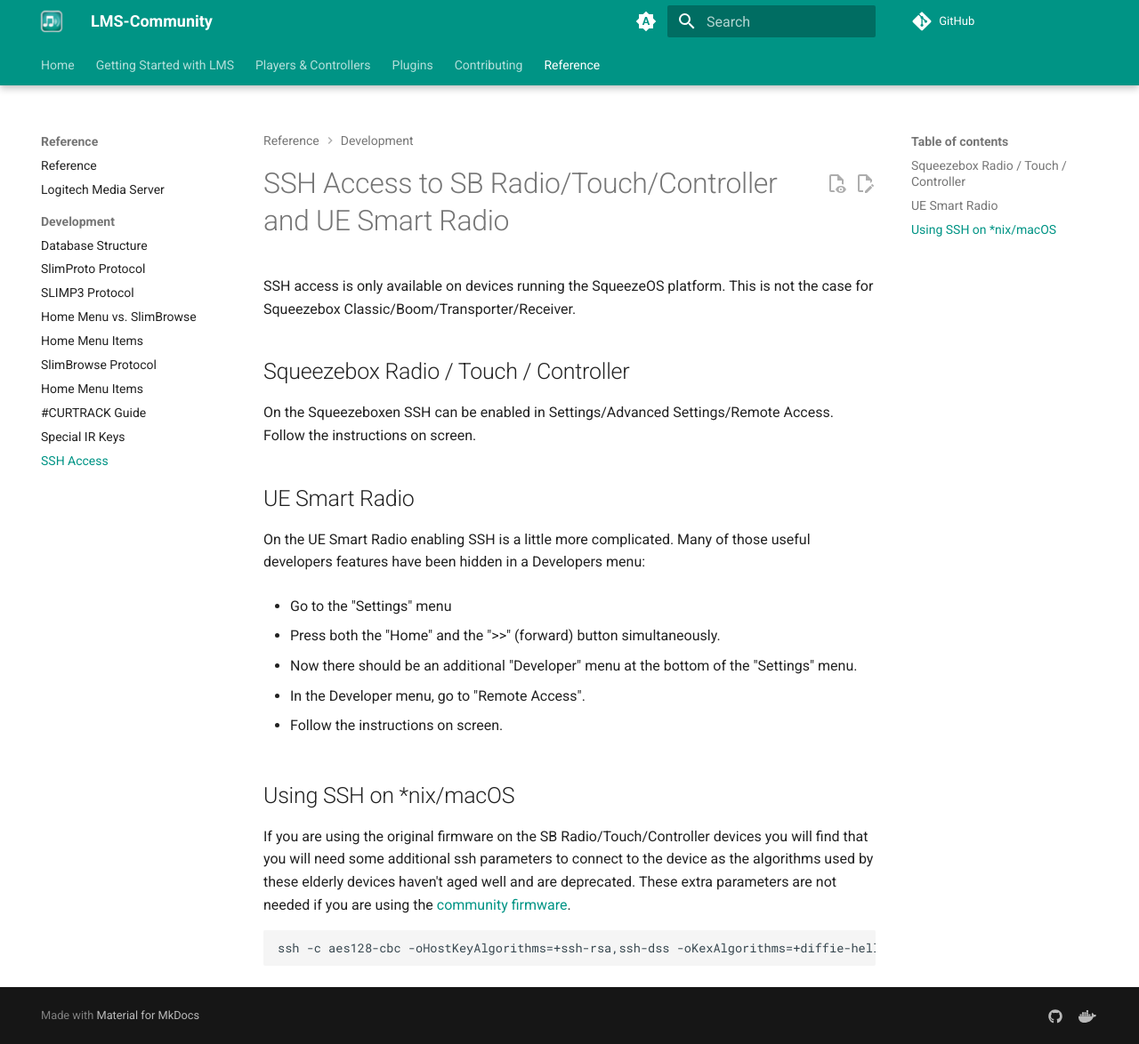
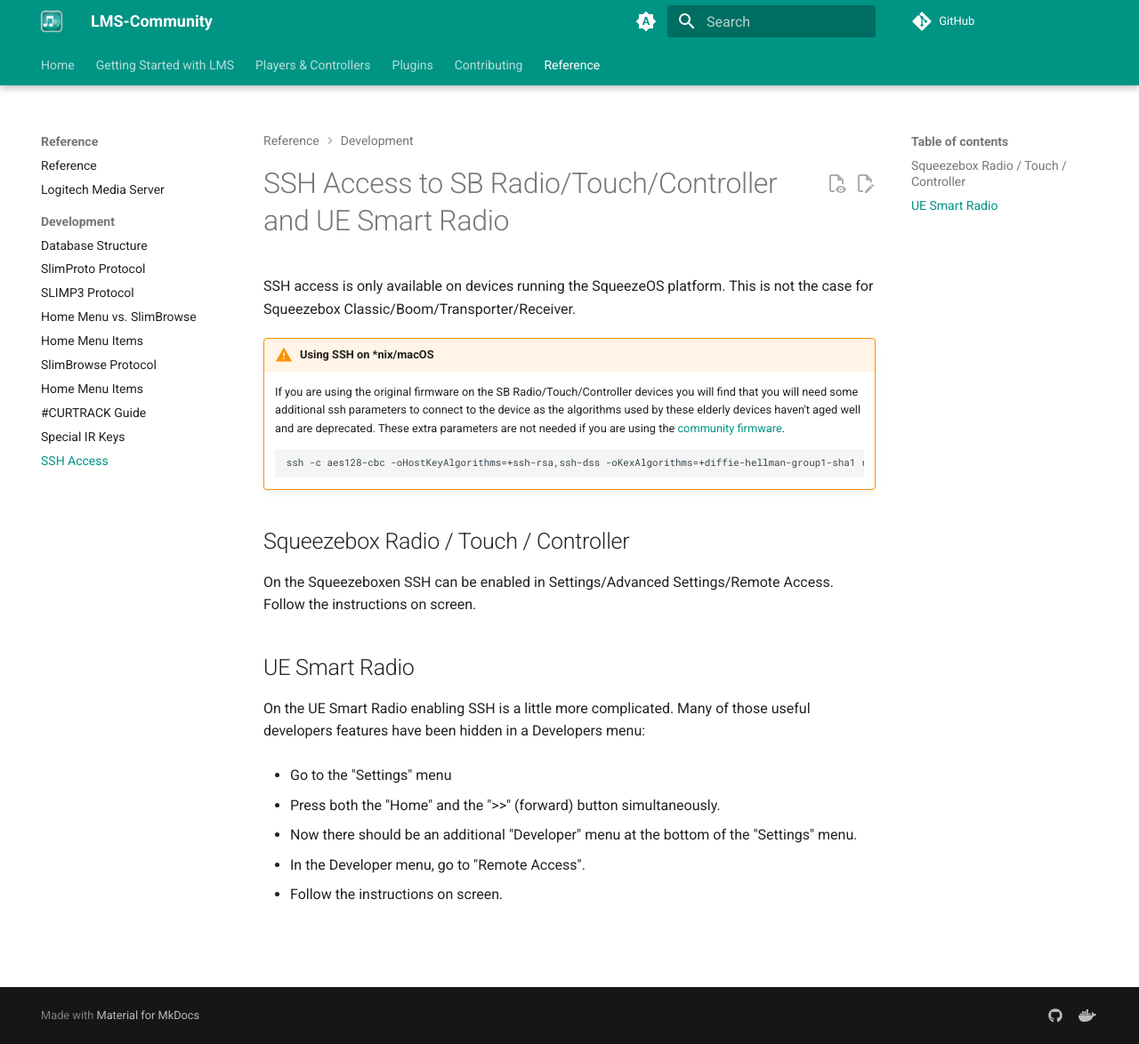
Before and after one commit to LMS-Community/lms-community.github.io, an MkDocs documentation site: the page built from docs/reference/enable-ssh.md, in a window 1280 px wide and 1174 px high. Shown: the whole window at 89% size. Built offline with MkDocs 1.6.1 and Material for MkDocs 9.7.7, drawn with Linux system fonts in a browser that asks for light colours; comment, search, counter and statistics services are not loaded; some of the changed lines change nothing that is shown.

Commit message:
Move the hint about extra SSH parameters up front - it's crucial!

````diff
--- a/docs/reference/enable-ssh.md
+++ b/docs/reference/enable-ssh.md
@@ -6,6 +6,13 @@
 # SSH Access to SB Radio/Touch/Controller and UE Smart Radio
 
 SSH access is only available on devices running the SqueezeOS platform. This is not the case for Squeezebox Classic/Boom/Transporter/Receiver.
+
+!!! warning "Using SSH on *nix/macOS"
+    If you are using the original firmware on the SB Radio/Touch/Controller devices you will find that you will need some additional ssh parameters to connect to the device as the algorithms used by these elderly devices haven't aged well and are deprecated. These extra parameters are not needed if you are using the [community firmware](https://forums.slimdevices.com/forum/user-forums/3rd-party-software/110192-announce-community-firmware-for-squeezebox-radio-touch-controller-and-lms-8).
+
+    ```
+    ssh -c aes128-cbc -oHostKeyAlgorithms=+ssh-rsa,ssh-dss -oKexAlgorithms=+diffie-hellman-group1-sha1 root@[IP address or hostname of your device]
+    ```
 
 ## Squeezebox Radio / Touch / Controller
 
@@ -24,11 +31,3 @@
 * In the Developer menu, go to "Remote Access".
 
 * Follow the instructions on screen.
-
-## Using SSH on *nix/macOS
-
-If you are using the original firmware on the SB Radio/Touch/Controller devices you will find that you will need some additional ssh parameters to connect to the device as the algorithms used by these elderly devices haven't aged well and are deprecated. These extra parameters are not needed if you are using the [community firmware](https://forums.slimdevices.com/forum/user-forums/3rd-party-software/110192-announce-community-firmware-for-squeezebox-radio-touch-controller-and-lms-8).
-
-```
-ssh -c aes128-cbc -oHostKeyAlgorithms=+ssh-rsa,ssh-dss -oKexAlgorithms=+diffie-hellman-group1-sha1 root@[IP address or hostname of your device]
-```
````
